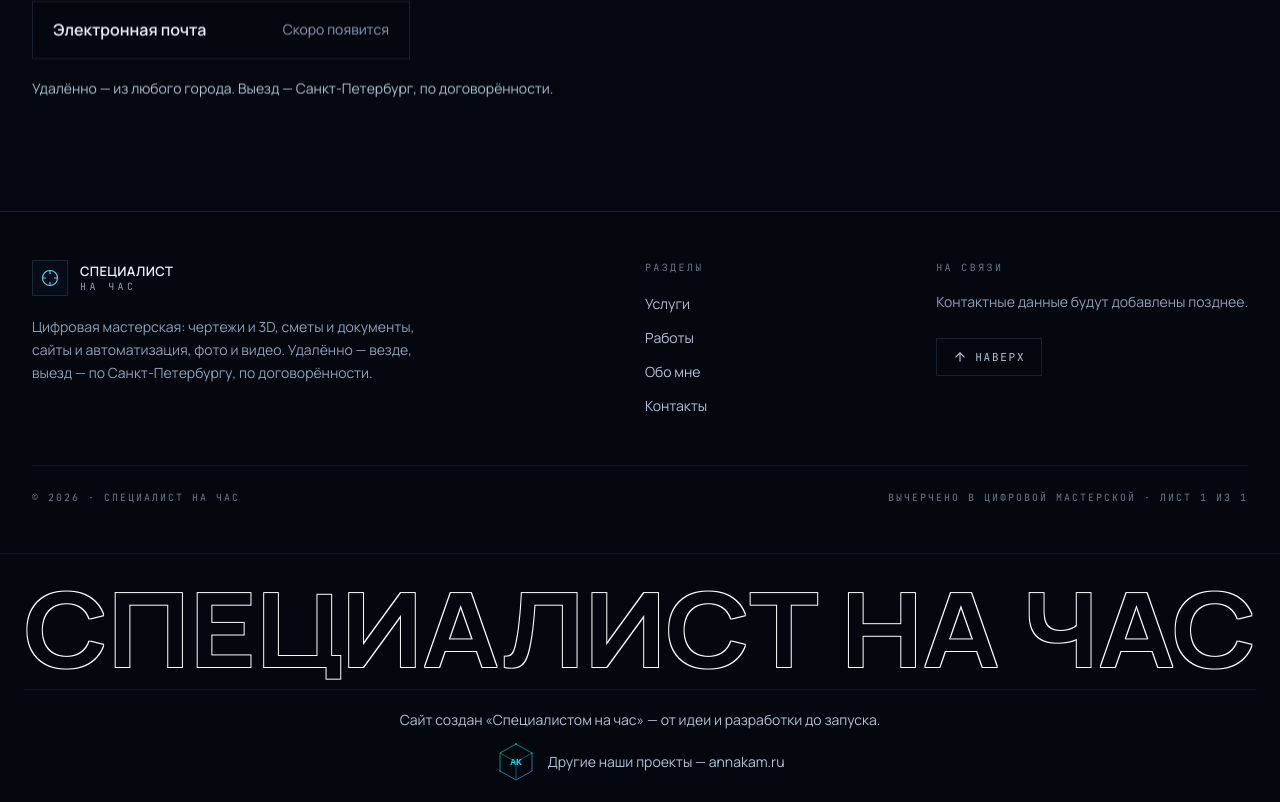
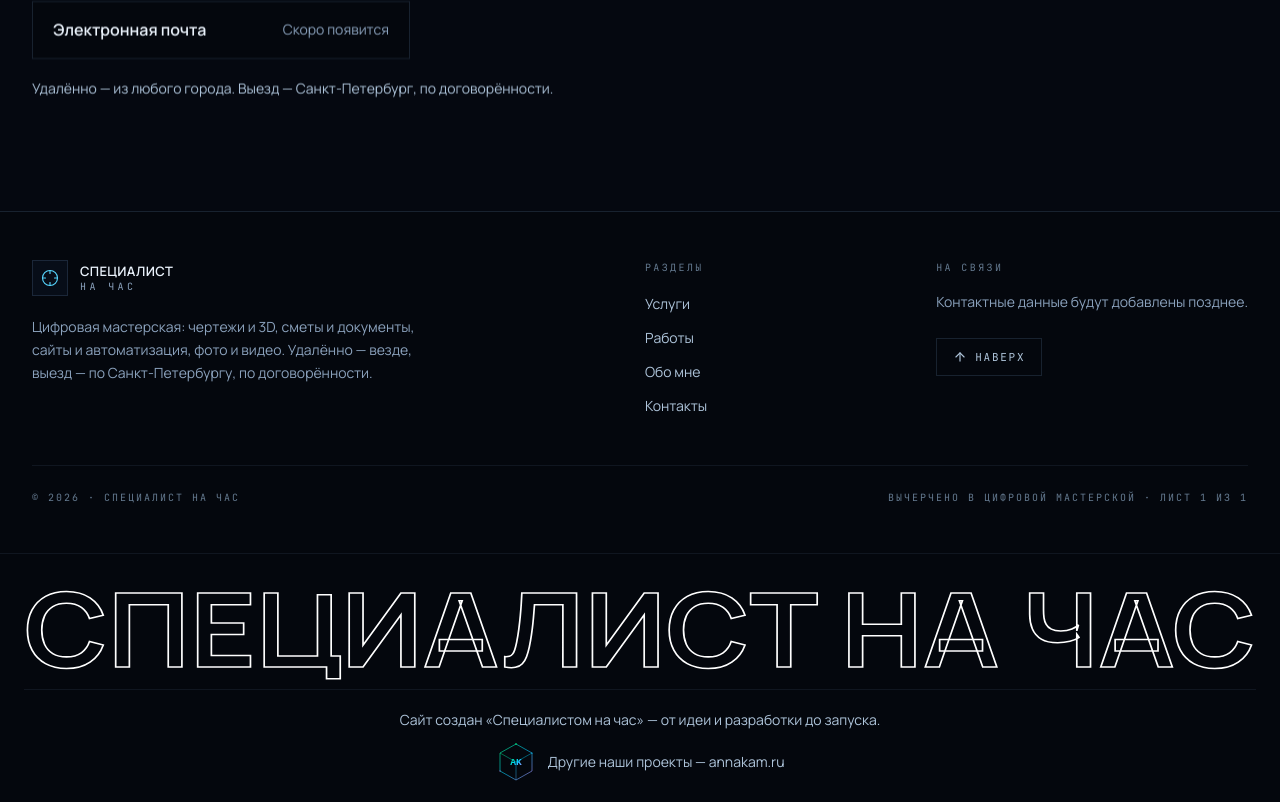
Before and after one commit to WaDIM0041/specialist-na-chas, a React (Vite) app: page / in a window 1280 px wide. Shown: the part 3970-4772 px from the top of the page. Built offline with nearby package versions, Linux system fonts and the light colour scheme; a web font is replaced by a local one.

Commit message:
Revert "Fix lettering outline rendering"
This reverts commit 73c4f82d073501a57cb116893b4796839c03d0cd.

```diff
--- a/src/components/Footer.tsx
+++ b/src/components/Footer.tsx
@@ -62,15 +62,7 @@ export default function Footer() {
           aria-label="Специалист на час"
           className="block h-auto w-full overflow-visible text-paper"
         >
-          <defs>
-            <filter id="footer-text-outline" x="-5%" y="-15%" width="110%" height="130%" colorInterpolationFilters="sRGB">
-              <feMorphology in="SourceAlpha" operator="dilate" radius="1.3" result="expanded" />
-              <feComposite in="expanded" in2="SourceAlpha" operator="out" result="outline" />
-              <feFlood floodColor="#ffffff" result="white" />
-              <feComposite in="white" in2="outline" operator="in" />
-            </filter>
-          </defs>
-          <text x="0" y="91" textLength="1200" lengthAdjust="spacingAndGlyphs" fill="#ffffff" filter="url(#footer-text-outline)" className="font-display" fontSize="100" fontWeight="700">
+          <text x="0" y="91" textLength="1200" lengthAdjust="spacingAndGlyphs" fill="none" stroke="#ffffff" strokeWidth="1.5" className="font-display" fontSize="100" fontWeight="700">
             СПЕЦИАЛИСТ НА ЧАС
           </text>
         </svg>
```
